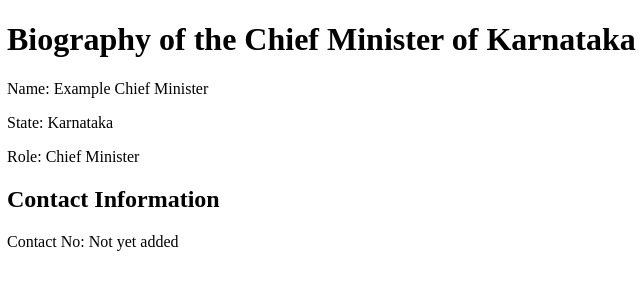
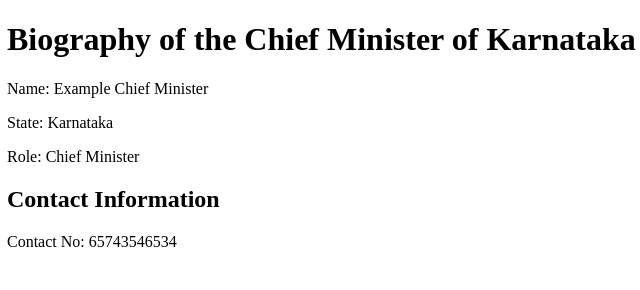
Before and after one commit to 22Yashwanth/merge-conflict, a plain HTML site: page index.html in a window 1280 px wide. Shown: the full height of the page, 1-641 px from the left. Drawn offline with Linux system fonts and the light colour scheme.

Commit message:
Update contact number in index.html

```diff
--- a/index.html
+++ b/index.html
@@ -12,7 +12,7 @@
 <p>Role: Chief Minister</p>
 
 <h2>Contact Information</h2>
-<p>Contact No: Not yet added</p>
+<p>Contact No: 65743546534</p>
 
 </body>
 </html>
```
